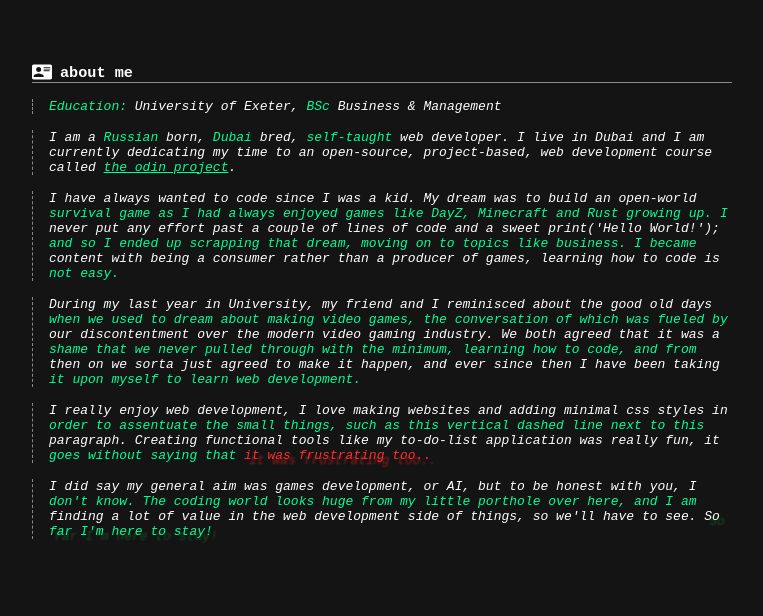
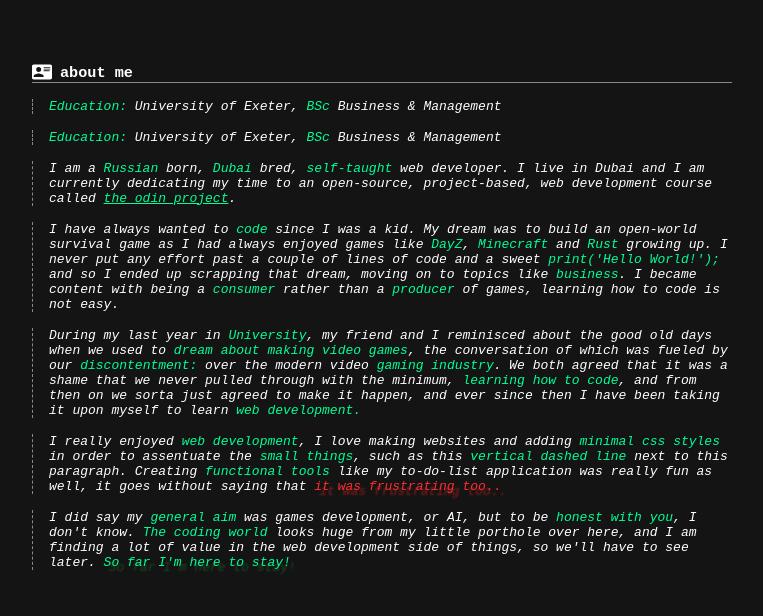
Before and after one commit to Tiyoriyo/personal_portfolio, a website built with webpack: page src/index.html in a window 1280 px wide. Shown: the part 1200-1816 px from the top of the page, without its empty margins (258-1021 px from the left). Built offline with nearby package versions, Linux system fonts and the light colour scheme.

Commit message:
Revert to older code

```diff
--- a/src/index.html
+++ b/src/index.html
@@ -111,15 +111,12 @@
             </div>
             <p class="a-para"><span class="l-green">Education:</span> University of Exeter, <span class="l-green">BSc</span> Business & Management</p>
 
+            <p class="a-para"><span class="l-green">Education:</span> University of Exeter, <span class="l-green">BSc</span> Business & Management</p>
             <p class="a-para">I am a <span class="l-green">Russian</span> born, <span class="l-green">Dubai</span> bred, <span class="l-green">self-taught</span> web developer. I live in Dubai and I am currently dedicating my time to an open-source, project-based, web development course called <a href="https://www.theodinproject.com/" style="text-decoration: underline;" class="l-green">the odin project</a>.</p>
-
-            <p class="a-para">I have always wanted to code since I was a kid. My dream was to build an open-world <span class="l-green">survival game as I had always enjoyed games like DayZ, Minecraft and Rust growing up. I</span> never put any effort past a couple of lines of code and a sweet print('Hello World!'); <span class="l-green">and so I ended up scrapping that dream, moving on to topics like business. I became</span> content with being a consumer rather than a producer of games, learning how to code is <span class="l-green">not easy.</span></p>
-
-            <p class="a-para">During my last year in University, my friend and I reminisced about the good old days <span class="l-green">when we used to dream about making video games, the conversation of which was fueled by</span> our discontentment over the modern video gaming industry. We both agreed that it was a <span class="l-green">shame that we never pulled through with the minimum, learning how to code, and from</span> then on we sorta just agreed to make it happen, and ever since then I have been taking <span class="l-green">it upon myself to learn web development.</p>
-
-            <p class="a-para">I really enjoy web development, I love making websites and adding minimal css styles in <span class="l-green">order to assentuate the small things, such as this vertical dashed line next to this</span> paragraph. Creating functional tools like my to-do-list application was really fun, it <span class="l-green">goes without saying that</span> <span style="color: rgb(255, 45, 45); text-shadow: 5px 5px 2px rgb(255, 41, 41, 0.5);">it was frustrating too..</span></p>
-
-            <p class="a-para">I did say my general aim was games development, or AI, but to be honest with you, I <span class="l-green">don't know. The coding world looks huge from my little porthole over here, and I am</span> finding a lot of value in the web development side of things, so we'll have to see. <span style="text-shadow: 5px 5px 2px rgba(58, 255, 91, 0.226);">So <span class="l-green">far I'm here to stay!</span></span></p>
+            <p class="a-para">I have always wanted to <span class="l-green">code</span> since I was a kid. My dream was to build an open-world survival game as I had always enjoyed games like <span class="l-green">DayZ</span>, <span class="l-green">Minecraft</span> and <span class="l-green">Rust</span> growing up. I never put any effort past a couple of lines of code and a sweet <span class="l-green">print('Hello World!');</span> and so I ended up scrapping that dream, moving on to topics like <span class="l-green">business</span>. I became content with being a <span class="l-green">consumer</span> rather than a <span class="l-green">producer</span> of games, learning how to code is not easy.</p>
+            <p class="a-para">During my last year in <span class="l-green">University</span>, my friend and I reminisced about the good old days when we used to <span class="l-green">dream about making video games</span>, the conversation of which was fueled by our <span class="l-green">discontentment:</span> over the modern video <span class="l-green">gaming industry</span>. We both agreed that it was a shame that we never pulled through with the minimum, <span class="l-green">learning how to code</span>, and from then on we sorta just agreed to make it happen, and ever since then I have been taking it upon myself to learn <span class="l-green">web development.</span></p>
+            <p class="a-para">I really enjoyed <span class="l-green">web development</span>, I love making websites and adding <span class="l-green">minimal css styles</span> in order to assentuate the <span class="l-green">small things</span>, such as this <span class="l-green">vertical dashed line</span> next to this paragraph. Creating <span class="l-green">functional tools</span> like my to-do-list application was really fun as well, it goes without saying that <span style="color: rgb(255, 45, 45); text-shadow: 5px 5px 2px rgb(255, 41, 41, 0.5);">it was frustrating too..</span></p>
+            <p class="a-para">I did say my <span class="l-green">general aim</span> was games development, or AI, but to be <span class="l-green">honest with you</span>, I don't know. <span class="l-green">The coding world</span> looks huge from my little porthole over here, and I am finding a lot of value in the web development side of things, so we'll have to see later. <span class="l-green" style="text-shadow: 5px 5px 2px rgba(58, 255, 91, 0.226);">So far I'm here to stay!</span></p>
         </div>
         <div class="p-section">
             <div class="title-section p-title">
```
